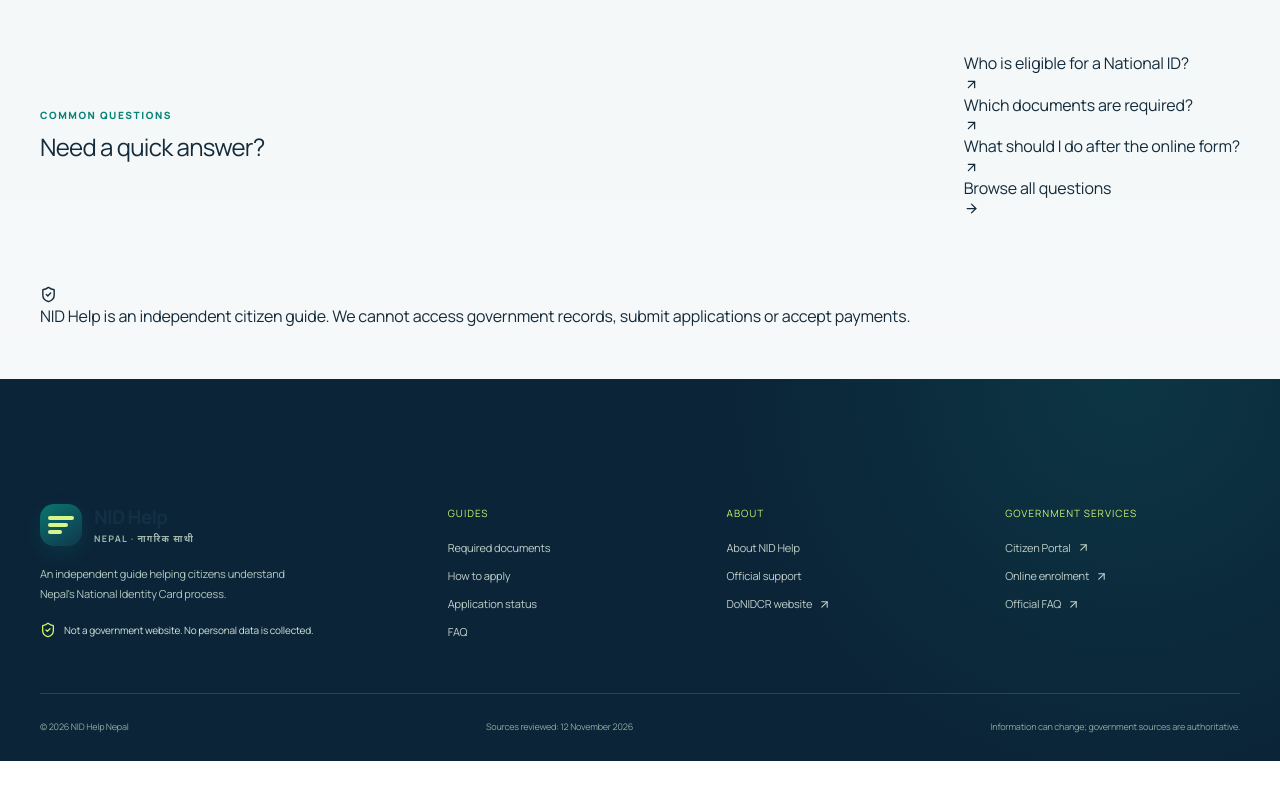
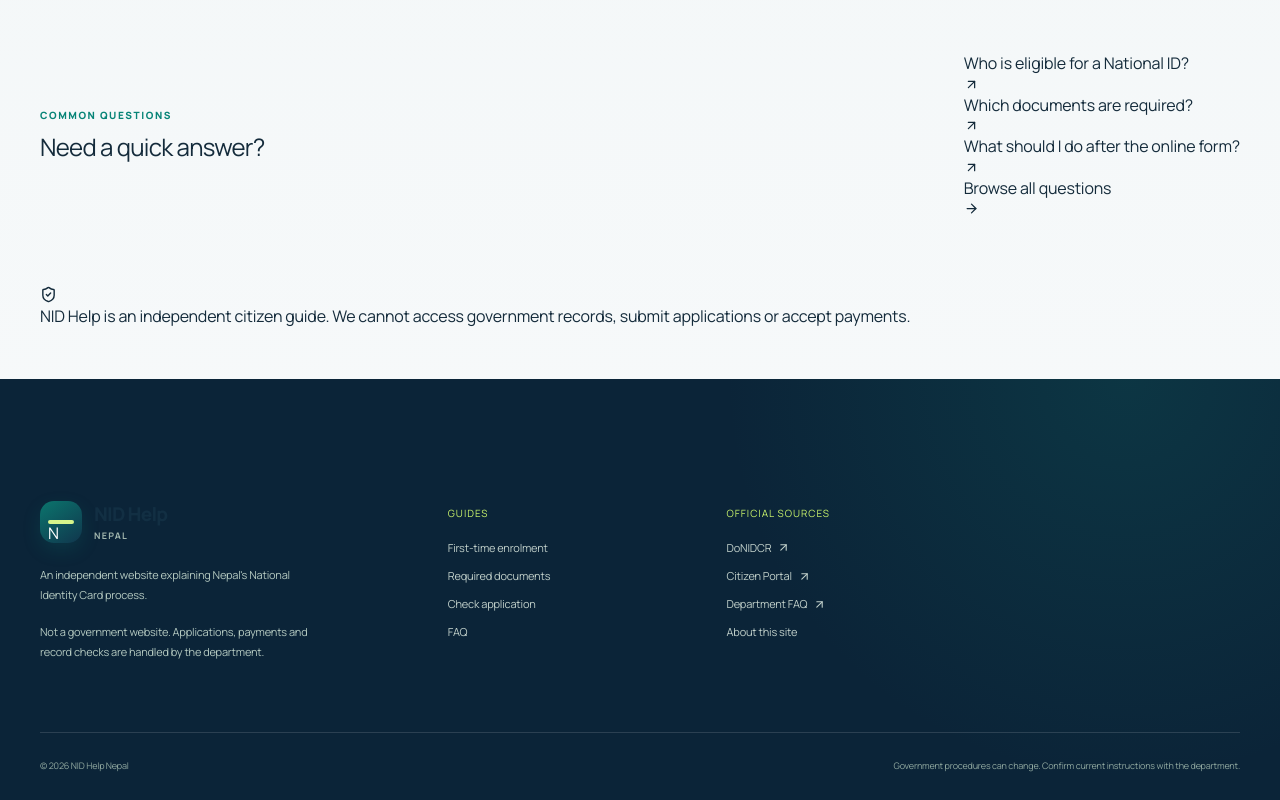
Before and after one commit to yadukumarshrestha/nid_help1, a Next.js app: page /en in a window 1280 px wide. Shown: the part 1304-2104 px from the top of the page. Before the commit the page ends 2065 px from the top, so only its background shows below. Built offline with nearby package versions, Linux system fonts and the light colour scheme; no server answers.

Commit message:
Trim footer to essential navigation and official sources

```diff
--- a/components/Footer.tsx
+++ b/components/Footer.tsx
@@ -1,5 +1,5 @@
 import Link from "next/link";
-import { ArrowUpRight, ShieldCheck } from "lucide-react";
+import { ArrowUpRight } from "lucide-react";
 import type { Locale } from "@/content/data";
 import { OFFICIAL } from "@/lib/site";
 
@@ -9,34 +9,28 @@ export default function Footer({ locale }: { locale: Locale }) {
     <footer className="site-footer">
       <div className="shell footer-main">
         <div className="footer-brand">
-          <div className="brand brand-in-footer"><span className="brand-mark" aria-hidden="true"><span /><span /><span /></span><span className="brand-copy"><strong>NID Help</strong><small>NEPAL · नागरिक साथी</small></span></div>
-          <p>{ne ? "राष्ट्रिय परिचयपत्रसम्बन्धी प्रक्रिया बुझ्न नागरिकलाई सहयोग गर्ने स्वतन्त्र मार्गदर्शन।" : "An independent guide helping citizens understand Nepal's National Identity Card process."}</p>
-          <div className="footer-disclaimer"><ShieldCheck size={16} /><span>{ne ? "सरकारी वेबसाइट होइन। कुनै व्यक्तिगत विवरण संकलन गरिँदैन।" : "Not a government website. No personal data is collected."}</span></div>
+          <div className="brand brand-in-footer"><span className="brand-mark" aria-hidden="true"><span>N</span></span><span className="brand-copy"><strong>NID Help</strong><small>NEPAL</small></span></div>
+          <p>{ne ? "राष्ट्रिय परिचयपत्रसम्बन्धी प्रक्रिया बुझ्न तयार पारिएको स्वतन्त्र जानकारीमूलक वेबसाइट।" : "An independent website explaining Nepal's National Identity Card process."}</p>
+          <p className="footer-disclaimer">{ne ? "यो सरकारी वेबसाइट होइन। आवेदन, भुक्तानी वा अभिलेख जाँच यहाँ हुँदैन।" : "Not a government website. Applications, payments and record checks are handled by the department."}</p>
         </div>
         <div className="footer-column">
           <h3>{ne ? "मार्गदर्शन" : "Guides"}</h3>
+          <Link href={"/" + locale + "/pre-enrolment"}>{ne ? "पहिलो पटक दर्ता" : "First-time enrolment"}</Link>
           <Link href={"/" + locale + "/documents"}>{ne ? "आवश्यक कागजात" : "Required documents"}</Link>
-          <Link href={"/" + locale + "/how-to-apply"}>{ne ? "आवेदन प्रक्रिया" : "How to apply"}</Link>
-          <Link href={"/" + locale + "/status"}>{ne ? "आवेदन अवस्था" : "Application status"}</Link>
+          <Link href={"/" + locale + "/status"}>{ne ? "आवेदन जाँच" : "Check application"}</Link>
           <Link href={"/" + locale + "/faq"}>FAQ</Link>
         </div>
         <div className="footer-column">
-          <h3>{ne ? "हामीबारे" : "About"}</h3>
-          <Link href={"/" + locale + "/about"}>{ne ? "NID Help के हो?" : "About NID Help"}</Link>
-          <Link href={"/" + locale + "/contact"}>{ne ? "आधिकारिक सहायता" : "Official support"}</Link>
-          <a href={OFFICIAL.department} target="_blank" rel="noopener noreferrer">{ne ? "DoNIDCR वेबसाइट" : "DoNIDCR website"} <ArrowUpRight size={13} /></a>
-        </div>
-        <div className="footer-column footer-source">
-          <h3>{ne ? "सरकारी सेवा" : "Government services"}</h3>
+          <h3>{ne ? "आधिकारिक स्रोत" : "Official sources"}</h3>
+          <a href={OFFICIAL.department} target="_blank" rel="noopener noreferrer">DoNIDCR <ArrowUpRight size={13} /></a>
           <a href={ne ? OFFICIAL.citizenNe : OFFICIAL.citizenEn} target="_blank" rel="noopener noreferrer">Citizen Portal <ArrowUpRight size={13} /></a>
-          <a href={OFFICIAL.enrolment} target="_blank" rel="noopener noreferrer">{ne ? "अनलाइन आवेदन" : "Online enrolment"} <ArrowUpRight size={13} /></a>
-          <a href={OFFICIAL.faq} target="_blank" rel="noopener noreferrer">{ne ? "आधिकारिक FAQ" : "Official FAQ"} <ArrowUpRight size={13} /></a>
+          <a href={OFFICIAL.faq} target="_blank" rel="noopener noreferrer">{ne ? "विभागको FAQ" : "Department FAQ"} <ArrowUpRight size={13} /></a>
+          <Link href={"/" + locale + "/about"}>{ne ? "हाम्रोबारे" : "About this site"}</Link>
         </div>
       </div>
       <div className="shell footer-bottom">
         <span>© {new Date().getFullYear()} NID Help Nepal</span>
-        <span>{ne ? "स्रोत जाँच: १२ नोभेम्बर २०२६" : "Sources reviewed: 12 November 2026"}</span>
-        <span>{ne ? "जानकारी परिवर्तन हुन सक्छ; सरकारी स्रोत नै अन्तिम आधार हो।" : "Information can change; government sources are authoritative."}</span>
+        <span>{ne ? "सरकारी जानकारी परिवर्तन हुन सक्छ। पछिल्लो निर्देशन विभागबाट पुष्टि गर्नुहोस्।" : "Government procedures can change. Confirm current instructions with the department."}</span>
       </div>
     </footer>
   );
```
